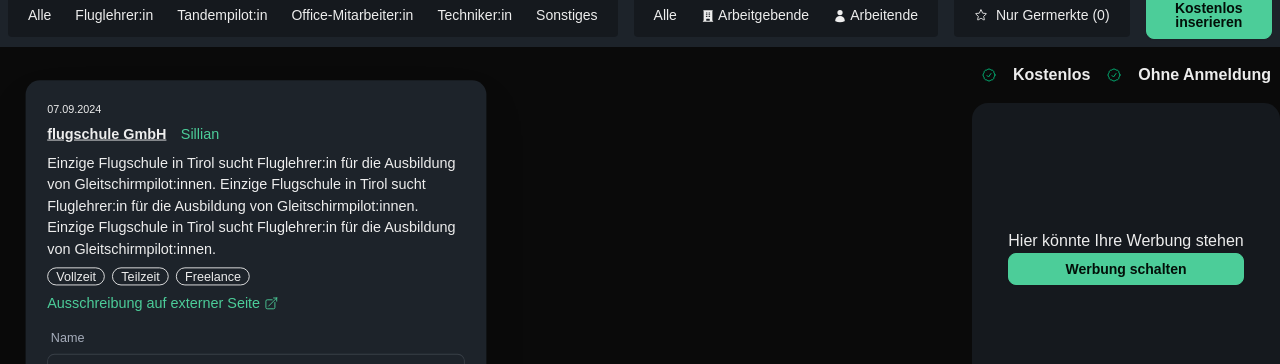
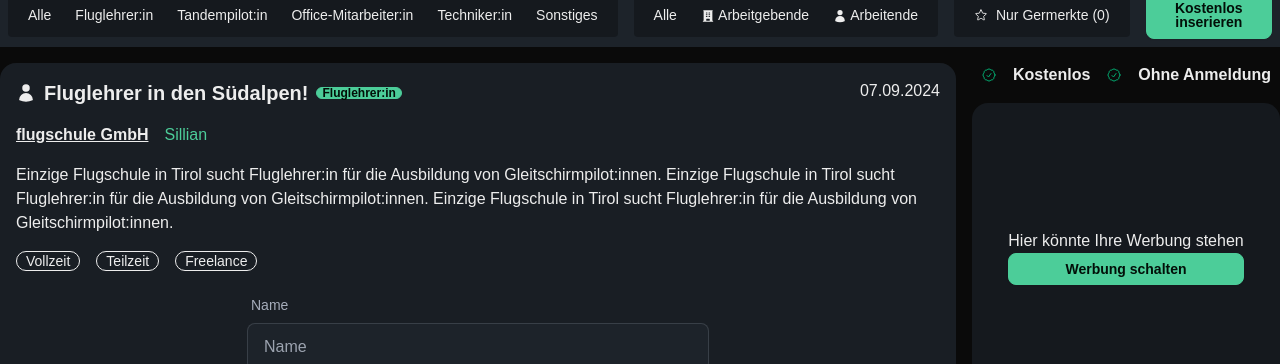
Before and after one commit to TobiasWust/gleitschirmjobs, a Next.js app: page /job/0 in a window 1280 px wide. Shown: the part 257-621 px from the top of the page. Built offline with nearby package versions, Linux system fonts and the light colour scheme.

Commit message:
style page a bit, add testdata

```diff
--- a/src/app/job/[id]/page.tsx
+++ b/src/app/job/[id]/page.tsx
@@ -1,15 +1,17 @@
 'use client';
 
-import { HiOutlineArrowTopRightOnSquare } from "react-icons/hi2";
+import { HiBuildingOffice, HiOutlineArrowTopRightOnSquare, HiUser } from "react-icons/hi2";
 import jobs from "../../../data/jobs";
+import { useMemo } from "react";
+import { getCategoryNameById } from "../../../data/categories";
 
 export default function Job({ params: { id } }: { params: { id: string } }) {
   const job = jobs.find((j) => j.id === Number(id));
+  const category = useMemo(() => job ? getCategoryNameById(job.categoryId) : null, [job]);
 
   if (!job) {
     return <div>Job {id} not found</div>
   }
-  // const category = useMemo(() => getCategoryNameById(job.categoryId), [job.categoryId]);
 
   const handleSubmit = (e: React.FormEvent<HTMLFormElement>) => {
     // e.preventDefault();
@@ -21,11 +23,16 @@ export default function Job({ params: { id } }: { params: { id: string } }) {
   }
 
   return (
-    <main>
-      <div className="modal-box card-body">
+    <main className="py-4">
+      <div className="bg-base-200 rounded-2xl p-4 grid gap-4">
         <div className="flex justify-between">
-          {/* <h2 className="card-title">{job.title}<span className="badge badge-xs badge-primary">{category}</span></h2> */}
-          <div className="text-xs">{job.date}</div>
+          <h2 className="card-title">
+            {job.listingType === 'offer' ?
+              <HiBuildingOffice /> :
+              <HiUser />
+            }
+            {job.title}<span className="badge badge-xs badge-primary">{category}</span></h2>
+          <div>{job.date}</div>
         </div>
         <div className="flex gap-4">
           <h3 className='font-semibold'>{
@@ -36,15 +43,15 @@ export default function Job({ params: { id } }: { params: { id: string } }) {
         <div>
           {job.description}
         </div>
-        <div className="card-actions justify-between items-center">
-          <div className="card-actions">
+        <div className="flex justify-between items-center">
+          <div className="flex gap-4">
             {
               job.employmentType && job.employmentType.map((type) => <div className="badge badge-outline" key={type}>{type}</div>)
             }
-            <a className="text-primary flex items-center gap-1" href={job.jobUrl} target="_blank" rel="noreferrer">Ausschreibung auf externer Seite <HiOutlineArrowTopRightOnSquare /></a>
           </div>
+          {job.jobUrl && <a className="text-primary flex items-center gap-1" href={job.jobUrl} target="_blank" rel="noreferrer">Ausschreibung auf externer Seite <HiOutlineArrowTopRightOnSquare /></a>}
         </div>
-        <form method="dialog" onSubmit={handleSubmit}>
+        <form className="w-1/2 m-auto" onSubmit={handleSubmit}>
           <label className="form-control w-full">
             <div className="label">
               <span className="label-text">Name</span>
@@ -63,17 +70,14 @@ export default function Job({ params: { id } }: { params: { id: string } }) {
             </div>
             <textarea className="textarea textarea-bordered h-24" name="message" required placeholder="Nachricht"></textarea>
           </label>
-          <div className="modal-action">
+          <div className="flex justify-end items-center gap-4 pt-4">
             <p className="text-sm">
               Diese Bewerbung wird direkt an {job.company} weitergeleitet.
             </p>
             <button type="submit" className="btn btn-primary">Bewerben</button>
           </div>
         </form>
-      </div >
-      <form method="dialog" className="modal-backdrop">
-        <button>close</button>
-      </form>
-    </main >
+      </div>
+    </main>
   )
 }
--- a/src/app/layout.tsx
+++ b/src/app/layout.tsx
@@ -18,8 +18,8 @@ const geistMono = localFont({
 });
 
 export const metadata: Metadata = {
-  title: "Create Next App",
-  description: "Generated by create next app",
+  title: "Gleitschirmjobs - Die erste Jobbörse für Gleitschirmflieger.",
+  description: "Willkommen bei Gleitschirmjobs.de – Die größte Jobbörse für Gleitschirmfliegen im deutschsprachigen Raum! Finde jetzt spannende Jobs für Gleitschirmfluglehrer, Tandempiloten und vieles mehr in Deutschland und Österreich. Wir verbinden Arbeitgeber und qualifizierte Fachkräfte im Bereich des Gleitschirmfliegens. Starte jetzt deine Karriere in der Luft!",
 };
 
 export default function RootLayout({
--- a/src/data/jobs.ts
+++ b/src/data/jobs.ts
@@ -35,6 +35,7 @@ const jobs: Job[] = [
     location: "Egal",
     date: "07.09.2024",
     description: "Ich kann alles.",
+    jobUrl: "https://wust.dev",
     categoryId: 0,
     employmentType: ["Freelance"],
     listingType: 'offer',
@@ -61,7 +62,7 @@ const jobs: Job[] = [
     location: "Aschau",
     date: "08.09.2024",
     description: "Hallo. Flieg mit mir.",
-    categoryId: 4,
+    categoryId: 1,
     listingType: 'offer',
     highlight: false
   },
@@ -83,10 +84,66 @@ const jobs: Job[] = [
     location: "München",
     date: "08.09.2024",
     description: "Wir brauchen jemanden, der uns hilft.",
-    categoryId: 0,
+    categoryId: 2,
     listingType: 'search',
     highlight: false
   },
+  {
+    id: 6,
+    title: "Shuttlefahrer",
+    company: "Taxischule",
+    location: "München",
+    date: "08.09.2024",
+    description: "Wir suchen jemanden, der 30 mal am Tag den Ber rauf iund runter fährt.",
+    categoryId: 4,
+    listingType: 'search',
+    highlight: false
+  },
+  {
+    id: 7,
+    title: "Unerfahrener Fluglehrer!",
+    company: "Norbert Noob",
+    location: "Rostock",
+    date: "08.09.2024",
+    description: "Ich kann selbst noch nicht fliegen, aber ich kann es dir beibringen.",
+    categoryId: 0,
+    listingType: 'offer',
+    highlight: false
+  },
+  {
+    id: 8,
+    title: "Suchen Tandempiloten für Gardasee",
+    company: "Geheime Garda Garde",
+    location: "Malcesine",
+    date: "08.09.2024",
+    description: "Es gibt noch nicht genug Tandempiloten am Gardasee. Wir suchen dich.",
+    categoryId: 1,
+    listingType: 'search',
+    highlight: false
+  },
+  {
+    id: 9,
+    title: "Schweißerarbeiten",
+    company: "Schweißerei",
+    location: "Allgäu",
+    date: "08.09.2024",
+    description: "Ich repariere deine Flugausrüstung.",
+    categoryId: 3,
+    listingType: 'offer',
+    highlight: false
+  },
+  {
+    id: 10,
+    title: "Buchhalter",
+    company: "Schlauwi Schlumpf",
+    location: "Allgäu",
+    date: "08.09.2024",
+    description: "Meine Fähigkeiten: Mathe, Steuern, Doppelte Buchführung und alles andere was keiner mag.",
+    categoryId: 2,
+    listingType: 'offer',
+    highlight: false
+  },
+
 ]
 
 export default jobs;
```
